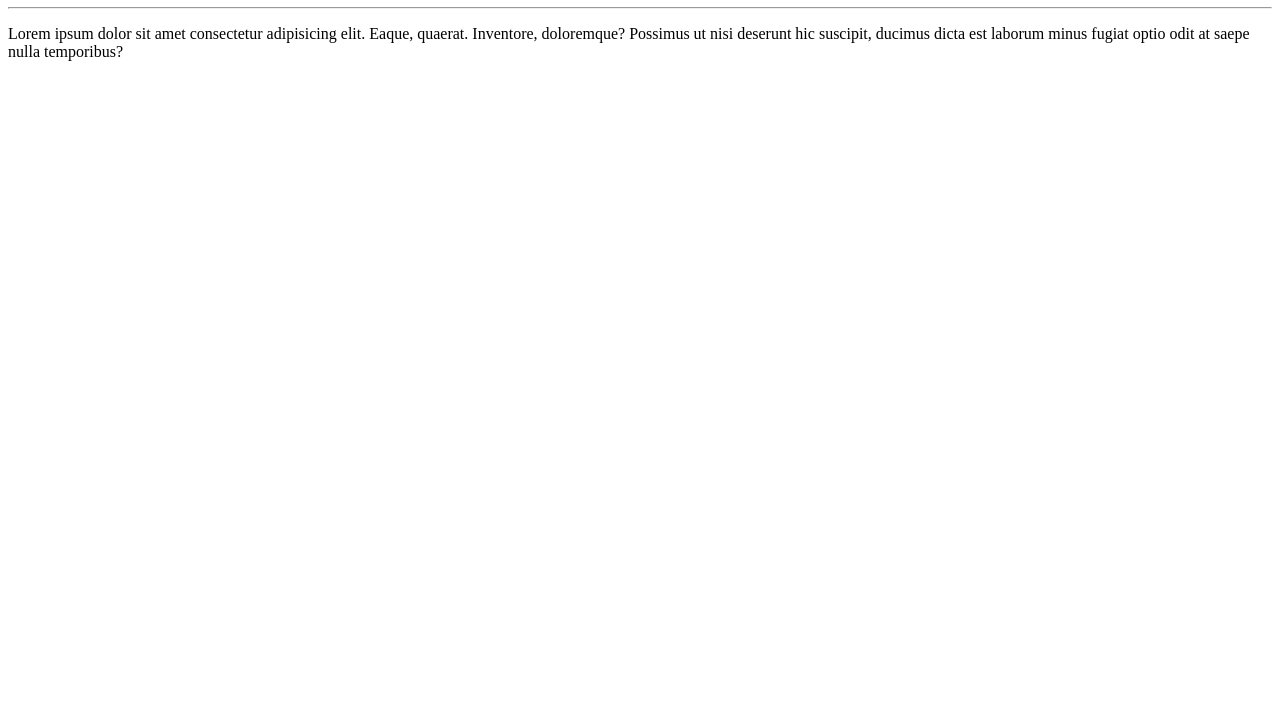
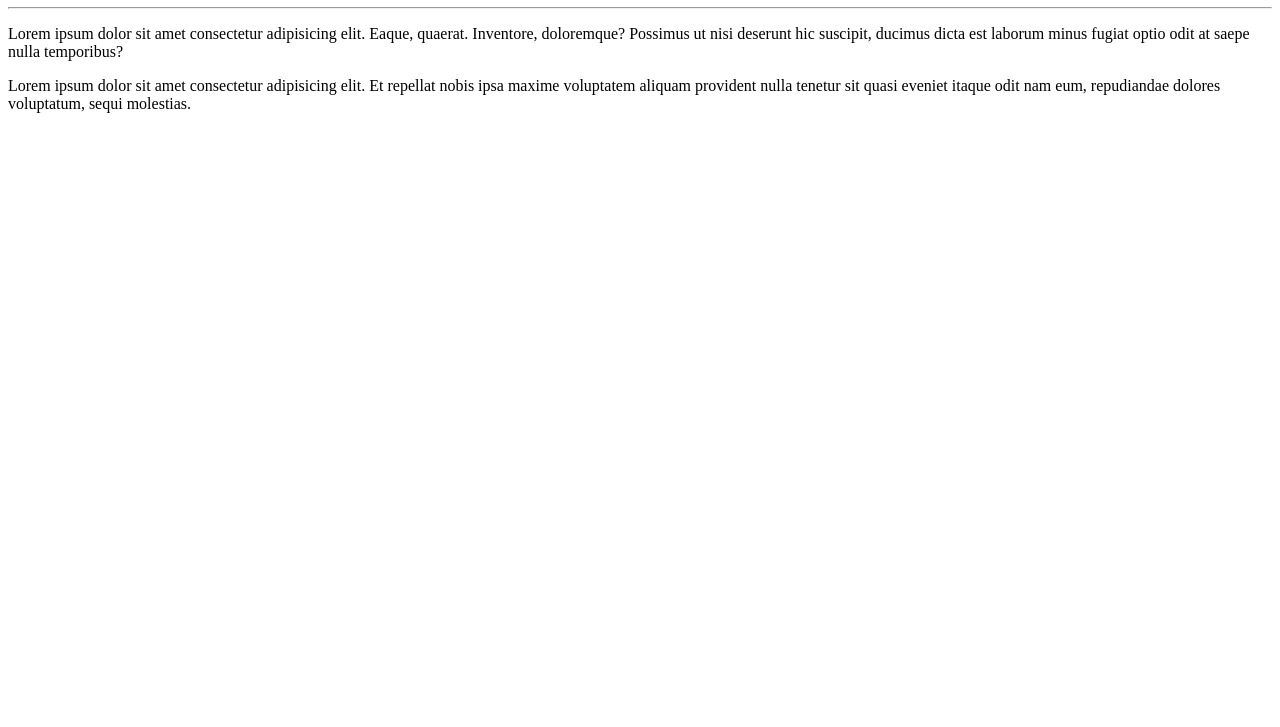
Before and after one commit to alexandremachado1967/Ola-Mundo, a plain HTML site: page site-exemplo/index.html in a window 1280 px wide. Shown: the part 73-800 px from the top of the page. Drawn offline with Linux system fonts and the light colour scheme.

Commit message:
adicionei um parágrafo

```diff
--- a/site-exemplo/index.html
+++ b/site-exemplo/index.html
@@ -9,5 +9,6 @@
     <h1>Olá, Mundo!</h1>
     <hr>
     <p>Lorem ipsum dolor sit amet consectetur adipisicing elit. Eaque, quaerat. Inventore, doloremque? Possimus ut nisi deserunt hic suscipit, ducimus dicta est laborum minus fugiat optio odit at saepe nulla temporibus?</p>
+    <p>Lorem ipsum dolor sit amet consectetur adipisicing elit. Et repellat nobis ipsa maxime voluptatem aliquam provident nulla tenetur sit quasi eveniet itaque odit nam eum, repudiandae dolores voluptatum, sequi molestias.</p>
 </body>
 </html>
```
